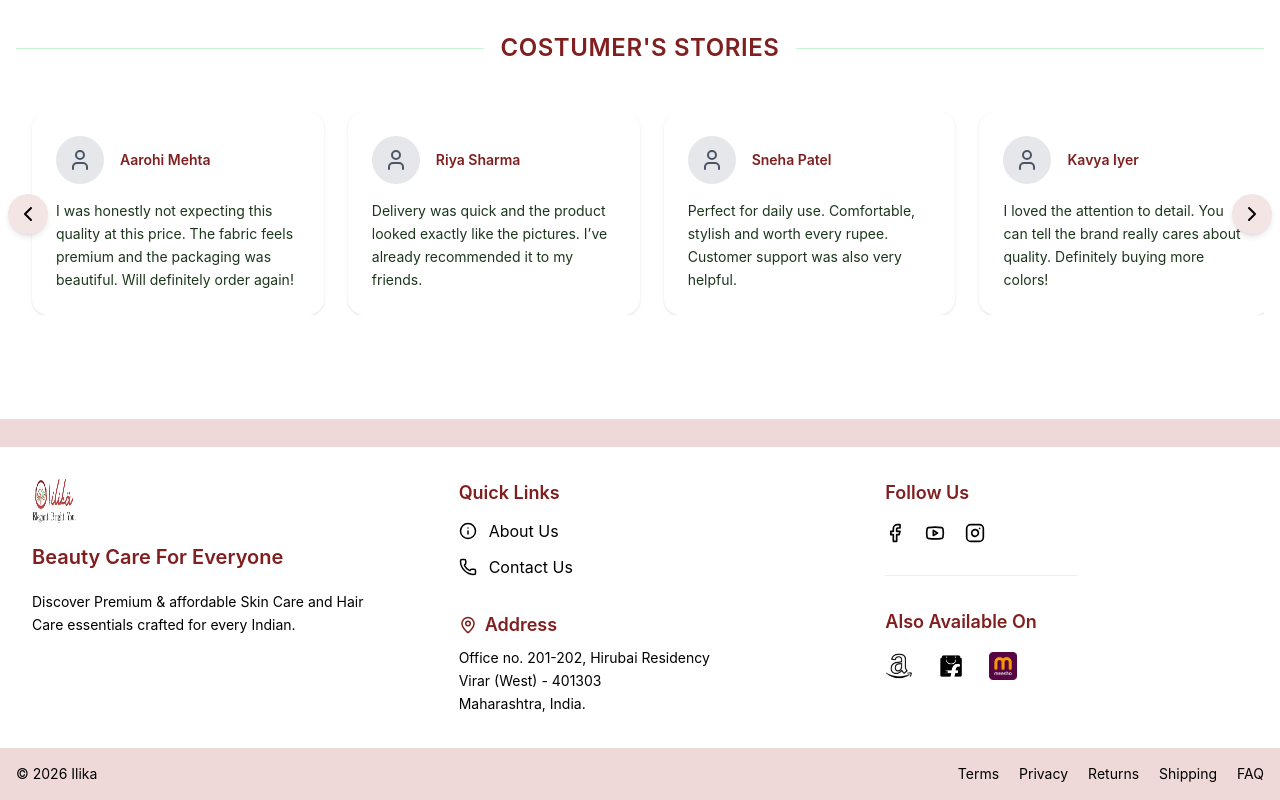
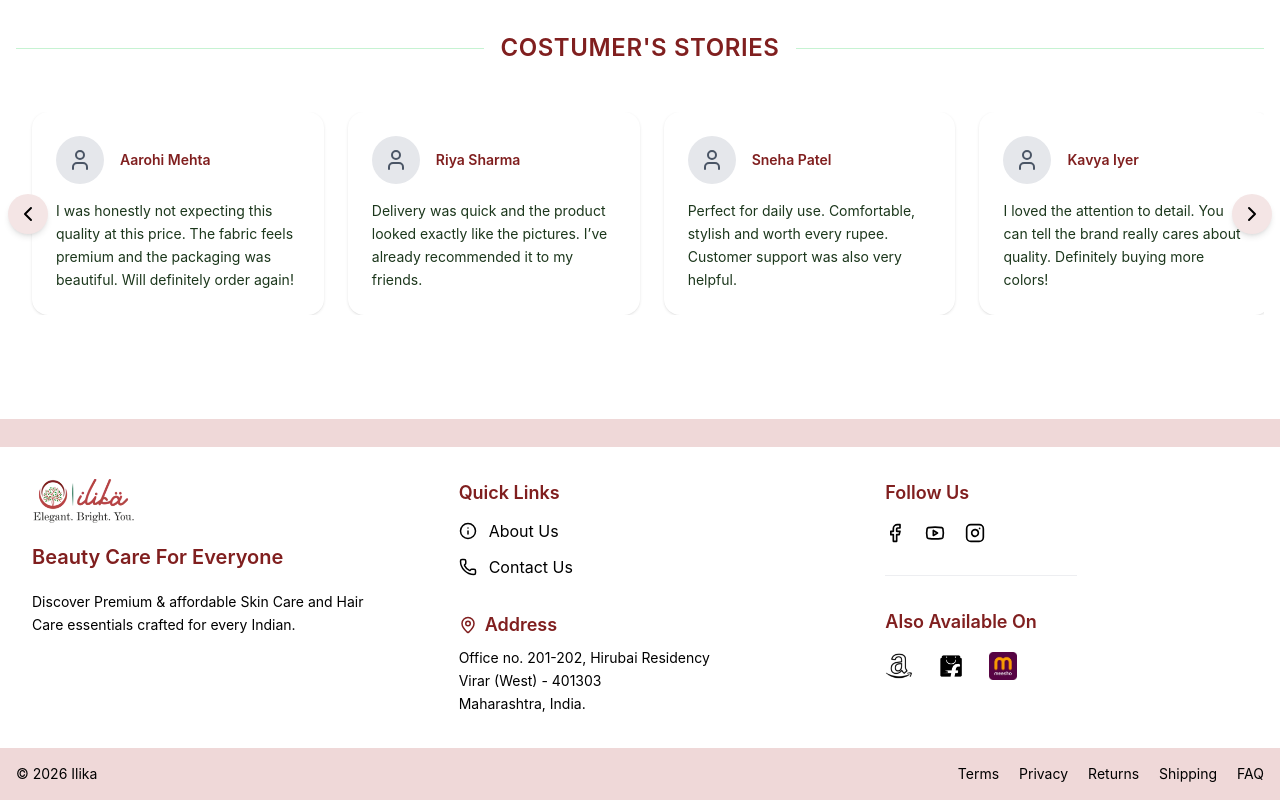
Before and after one commit to ilikamumbai-gif/ilika, a React (Vite) app: page / in a window 1280 px wide. Shown: the part 3687-4487 px from the top of the page. Built offline with nearby package versions, Linux system fonts and the light colour scheme; no server answers.

Commit message:
april 20 - update 7 - notification

```diff
--- a/src/components/Footer.jsx
+++ b/src/components/Footer.jsx
@@ -37,9 +37,7 @@ const Footer = () => {
             src={logo}
             alt="Ilika"
             loading="lazy"
-            width="44"
-            height="44"
-            className="h-11 w-11 mx-auto sm:mx-0"
+            className="h-11 w-auto mx-auto sm:mx-0"
           />
 
           <h3 className="heading-color text-xl font-semibold">
--- a/src/components/Header.jsx
+++ b/src/components/Header.jsx
@@ -22,7 +22,7 @@ const Header = () => {
           className="h-12 md:h-14 flex items-center cursor-pointer shrink-0"
           onClick={() => navigate("/")}
         >
-          <img loading="lazy" src={logo} alt="Ilika" className="h-full w-auto object-contain" />
+          <img  fetchpriority="high"   src={logo} alt="Ilika" className="h-14 w-auto object-contain" />
         </div>
 
         {/* Desktop Nav — pushed to the right via ml-auto */}
```
